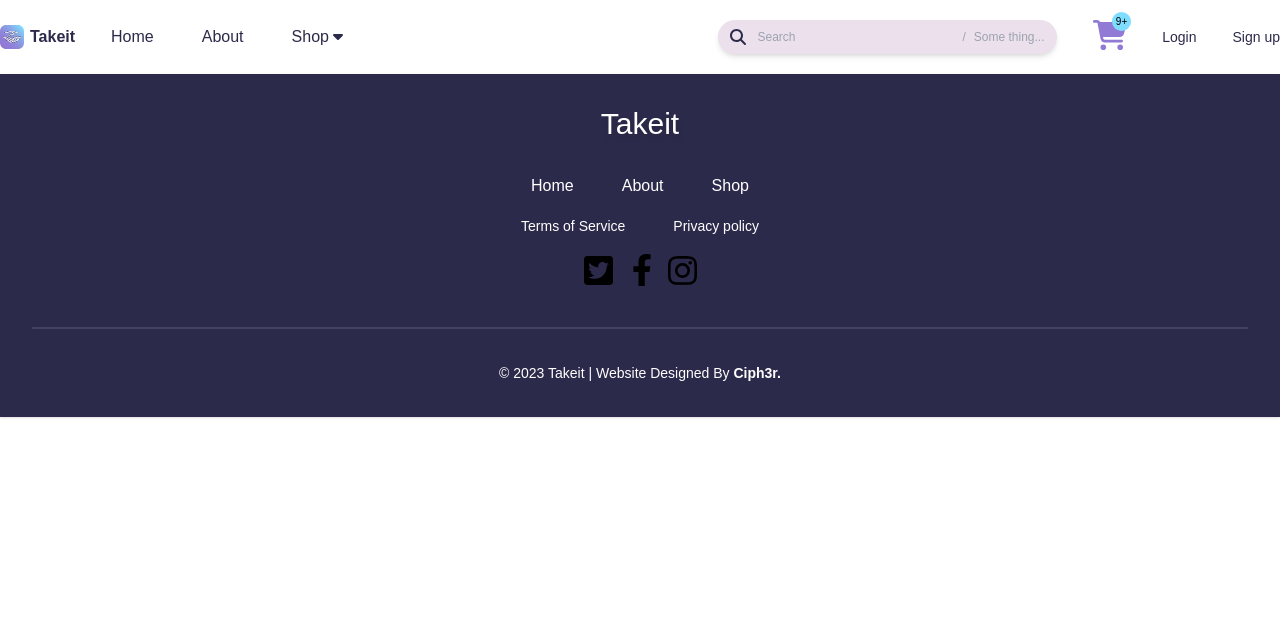
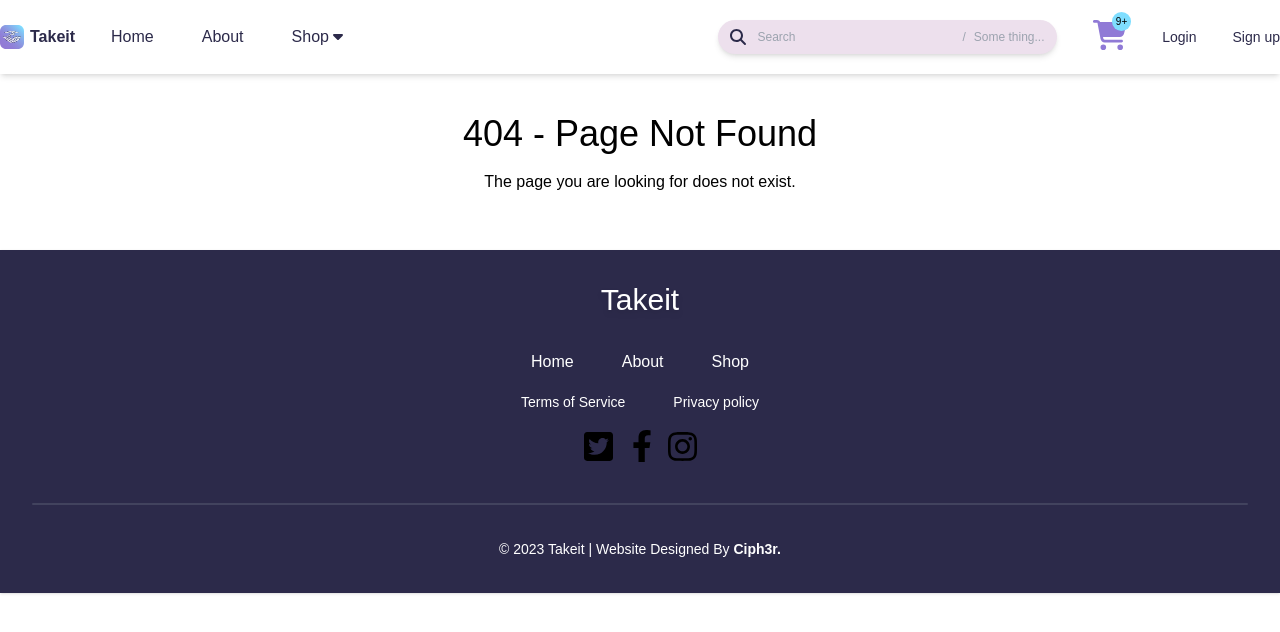
Before and after one commit to mtk246/vue3-vite-pinia-template, a Vue app: page /404 in a window 1280 px wide. Shown: the top 632 px of the page. Built offline with nearby package versions, Linux system fonts and the light colour scheme; a web font is replaced by a local one.

Commit message:
[js, vue, json] handle 404

```diff
--- a/locales/en.json
+++ b/locales/en.json
@@ -35,5 +35,9 @@
         "privacy-policy": "Privacy policy",
         "section-1": "Website Designed By",
         "section-2": "Ciph3r."
+    },
+    "page_not_found": {
+        "page_not_found": "404 - Page Not Found",
+        "content": "The page you are looking for does not exist."
     }
 }
--- /dev/null
+++ b/src/pages/NotFound.vue
@@ -0,0 +1,20 @@
+<template>
+    <div class="d-flex items-center align-middle flex-col my-10">
+        <div>
+            <h1 class="text-4xl">
+                {{ $t('page_not_found.page_not_found') }}
+            </h1>
+        </div>
+        <div class="my-4">
+            <p>
+                {{ $t('page_not_found.content') }}
+            </p>
+        </div>
+    </div>
+</template>
+
+<script>
+export default {
+    name: 'NotFound',
+};
+</script>
--- a/src/router/index.js
+++ b/src/router/index.js
@@ -5,6 +5,7 @@ import AboutComponent from '../pages/AboutComponent.vue'
 import DashboardPage from '../pages/DashboardPage.vue'
 import LoginComponent from '../pages/auth/LoginComponent.vue'
 import SignUpComponent from '../pages/auth/SignUpComponent.vue'
+import NotFound from '../pages/NotFound.vue';
 
 const routes = [
   {
@@ -36,7 +37,16 @@ const routes = [
     name: 'Dashboard',
     component: DashboardPage,
     meta: { requiresAuth: true }
-  }
+  },
+  {
+    path: '/404',
+    component: NotFound,
+    meta: {guest: true},
+  },
+  {
+    path: '/:pathMatch(.*)*',
+    redirect: '/404'
+  },
 ]
 
 const router = createRouter({
```
